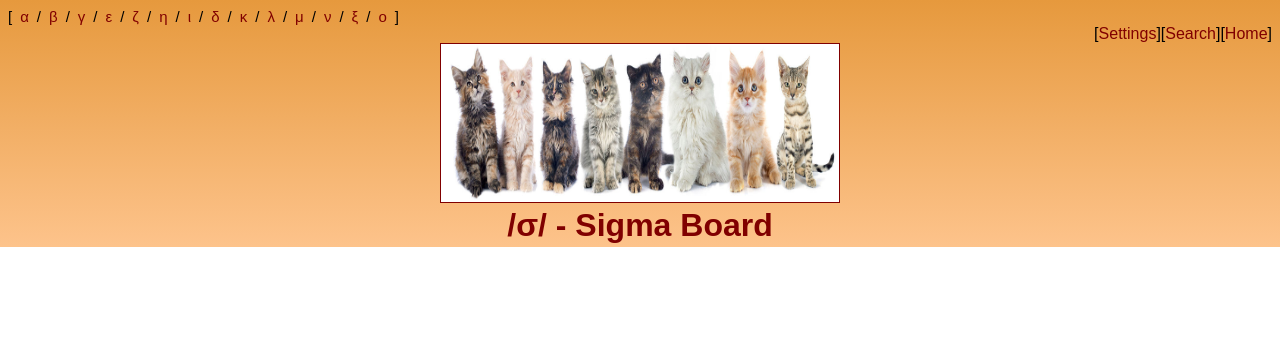
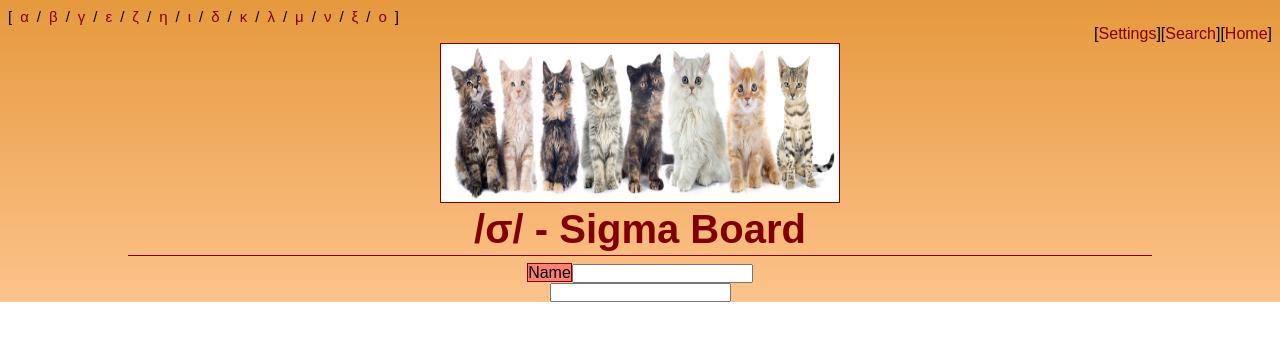
Before and after one commit to Henelllis/basic-image-board-client, a React (Create React App) app: page / in a window 1280 px wide. Shown: the top 340 px of the page. Built offline with nearby package versions, Linux system fonts and the light colour scheme.

Commit message:
Intial layout of Form Post

```diff
--- a/src/App.css
+++ b/src/App.css
@@ -57,6 +57,121 @@
 }
 
 .Banner_container--header{
+  font-size: 2.5rem;
   margin-bottom: .2rem;
   color: maroon;
 }
+
+.Post__form--container {
+  display: flex;
+  flex-direction: column;
+  align-items: center;
+
+}
+
+.Post__form--button-container {
+  display: flex;
+}
+
+.Post__form--button {
+  font-size: 2rem;
+  color: blue;
+  border: none;
+  background-color: transparent;
+  cursor: pointer;
+  font-weight: bold;
+  /* border-top: 1px solid maroon; */
+}
+
+.Post__form--button-bracket{
+  font-size: 2rem;
+  color: maroon;
+  font-weight: bold;
+
+}
+
+.Post__form--text:hover {
+  font-size: 1.5rem;
+  color: green;
+  /* border-top: 1px solid maroon; */
+}
+
+.Post__form--line {
+  border-color: maroon;
+  height: 1px;
+  width: 80%;
+  border: 1px solid maroon;
+  border-bottom: none;
+  margin-bottom: .5rem;
+}
+
+
+.Post__form--form{
+  display: grid;
+}
+
+.Post__form--form-label {
+  border: 1px solid maroon;
+  background-color: salmon;
+  width:20px;
+}
+/*
+.TestGrid {
+
+  display:grid;
+  grid-template-columns: 10rem 1.8fr 1fr;
+  grid-gap: 2px;
+  flex-wrap: wrap;
+}
+.Test {
+  color: maroon;
+  border:1px solid maroon;
+  background-color: salmon;
+  resize:none;
+    min-width: 5px;
+  max-height: 20px;
+}
+
+.Bigbox {
+  color: maroon;
+  border:1px solid maroon;
+  background-color: salmon;
+}
+
+.text {
+  width:100%;
+  height:100%;
+}
+
+.long {
+  grid-column: 2/-1;
+  resize:both;
+
+}
+
+.textArea{
+  background-color: red;
+  color:blue;
+}
+
+.captcha-text {
+  margin: 0;
+}
+
+.captcha {
+  width: 100%;
+}
+
+.captcha-box {
+  grid-column: 2/-1;
+}
+
+.Flex {
+  width: 100%;
+  display:flex;
+  justify-content: center;
+}
+
+.btn {
+  margin-left: 5px;
+} */
--- a/src/App.js
+++ b/src/App.js
@@ -3,6 +3,7 @@ import React, { Component } from 'react';
 import './App.css';
 import Header from './components/Header/Header';
 import Banner from './components/Banner/Banner';
+import PostForm from './containers/PostForm/PostForm';
 
 class App extends Component {
   render() {
@@ -10,6 +11,7 @@ class App extends Component {
       <div className="App">
         <Header />
         <Banner />
+        <PostForm />
       </div>
     );
   }
--- a/src/components/Header/HeaderLinks.js
+++ b/src/components/Header/HeaderLinks.js
@@ -4,33 +4,33 @@ const HeaderLinks = () => {
     return (
         <nav className="Header__links">
             [
-            <a className="Header__links--anchor" href="#">&alpha;</a>
+            <a className="Header__links--anchor" href="/">&alpha;</a>
             /
-            <a className="Header__links--anchor" href="#" >&beta;</a>
+            <a className="Header__links--anchor" href="/" >&beta;</a>
             /
-            <a className="Header__links--anchor" href="#">&gamma;</a>
+            <a className="Header__links--anchor" href="/">&gamma;</a>
             /
-            <a className="Header__links--anchor" href="#">&epsilon;</a>
+            <a className="Header__links--anchor" href="/">&epsilon;</a>
             /
-            <a className="Header__links--anchor" href="#">&zeta;</a>
+            <a className="Header__links--anchor" href="/">&zeta;</a>
             /
-            <a className="Header__links--anchor" href="#" >&eta;</a>
+            <a className="Header__links--anchor" href="/" >&eta;</a>
             /
-            <a className="Header__links--anchor" href="#">&iota;</a>
+            <a className="Header__links--anchor" href="/">&iota;</a>
             /
-            <a className="Header__links--anchor" href="#">&delta;</a>
+            <a className="Header__links--anchor" href="/">&delta;</a>
             /
-            <a className="Header__links--anchor" href="#">&kappa;</a>
+            <a className="Header__links--anchor" href="/">&kappa;</a>
             /
-            <a className="Header__links--anchor" href="#" >&lambda;</a>
+            <a className="Header__links--anchor" href="/" >&lambda;</a>
             /
-            <a className="Header__links--anchor" href="#">&mu;</a>
+            <a className="Header__links--anchor" href="/">&mu;</a>
             /
-            <a className="Header__links--anchor" href="#">&nu;</a>
+            <a className="Header__links--anchor" href="/">&nu;</a>
             /
-            <a className="Header__links--anchor" href="#">&xi;</a>
+            <a className="Header__links--anchor" href="/">&xi;</a>
             /
-            <a className="Header__links--anchor" href="#">&omicron;</a>
+            <a className="Header__links--anchor" href="/">&omicron;</a>
             ]
         </nav>
     );
--- /dev/null
+++ b/src/containers/PostForm/PostForm.js
@@ -0,0 +1,77 @@
+import React, { Component } from 'react';
+import '../../App.css';
+
+class PostForm extends Component {
+    state = {
+        isFormShown: true
+    }
+
+    onThreadStartClick = () => {
+        this.setState({isFormShown: true})
+    }
+
+    render() {
+
+//HTML FOR FORM, GET INTO JSX
+{/* <div class='Flex'>
+<form class='TestGrid' action="">
+  <label class='Test' for="x">Name</label>
+  <input class='text' type="text">
+  <div></div>
+    <label class='Test' for="x">Options</label>
+  <input class='text' type="text">
+  <div></div>
+  <label class='Test' for="x">Subject</label>
+  <input class='text' type="text">
+  <button class='btn'>POST</button>
+   <label class='Bigbox' for="x">Comment</label>
+      <textArea class='long' type="text"></textArea>
+   <label class='Bigbox' for="x">Verification</label>
+    <div class="captcha-box">
+          <input class='captcha' type="text" disabled placeholder='INTEGRATE CAPTCHA LATER'>
+      <p class="captcha-text"> Get a special pass to bypass this</p>
+    </div>
+    <label class='Test' for="x">File</label>
+  <input type="file"/>
+  <div class=""> [ <input type="radio"/> Spoiler ?] </div>
+ </form>
+</div> */}
+        let postForm = null;
+
+        if(this.state.isFormShown){
+            postForm = (
+                <form className='Post__form--form'>
+                    <div className="Post__form--form-label-group">
+                        <label className='Post__form--form-label' for='UserName'>Name</label>
+                        <input name='UserName' type="text"/>
+                    </div>
+                    <div className="Post__form--form-label-group">
+                        <input type="text"/>
+                    </div>
+                </form>
+            )
+        }else {
+            postForm = (
+                <React.Fragment>
+                    <div className='Post__form--button-container'>
+                        <p className='Post__form--button-bracket'>[</p>
+                        <button className='Post__form--button'
+                                onClick={this.onThreadStartClick}>
+                            Start a New Thread
+                        </button>
+                        <p className='Post__form--button-bracket'>]</p>
+                    </div>
+                </React.Fragment>
+            )
+        }
+
+        return (
+            <div className='Post__form--container'>
+                <hr className='Post__form--line'/>
+                {postForm}
+            </div>
+        );
+    }
+}
+
+export default PostForm;
```
